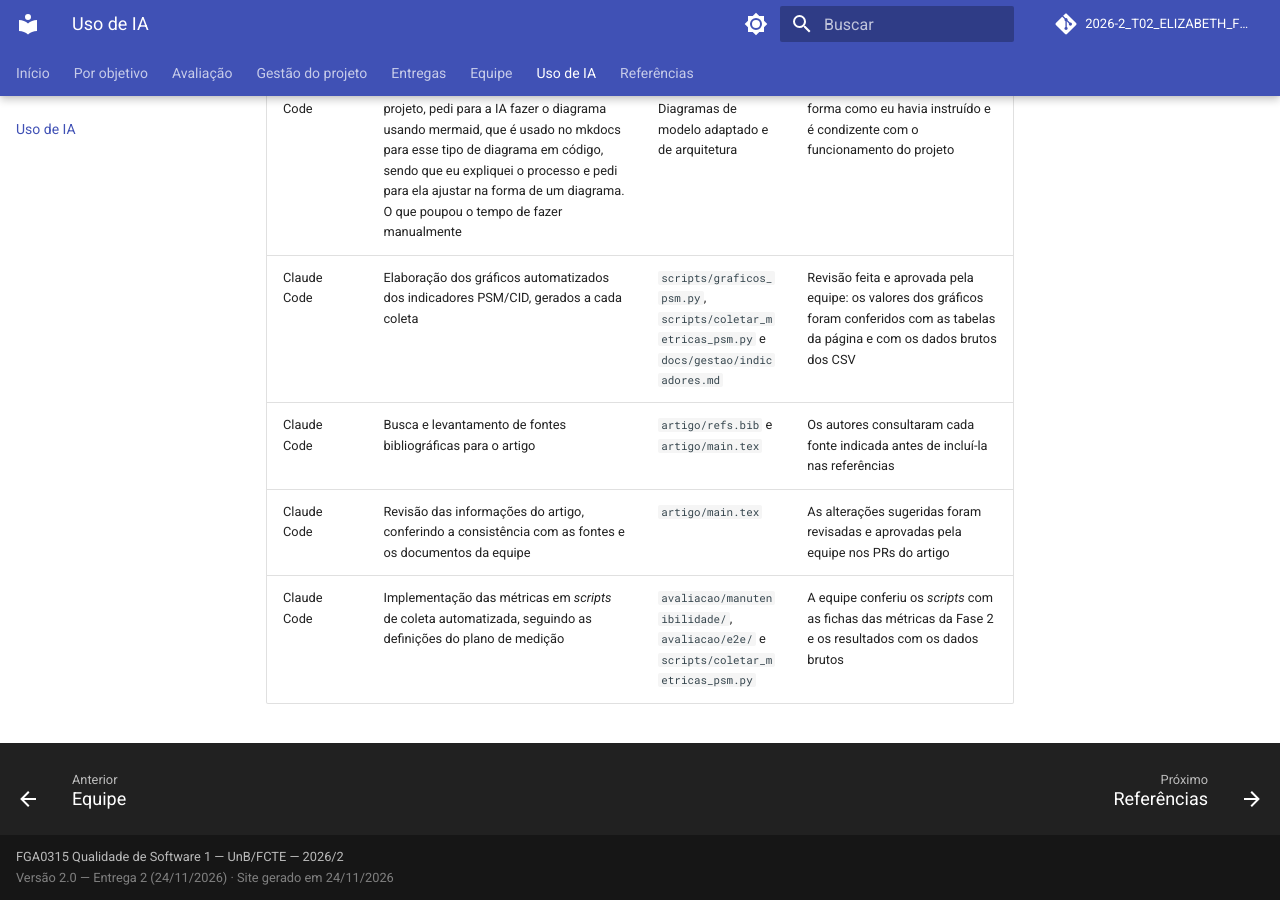
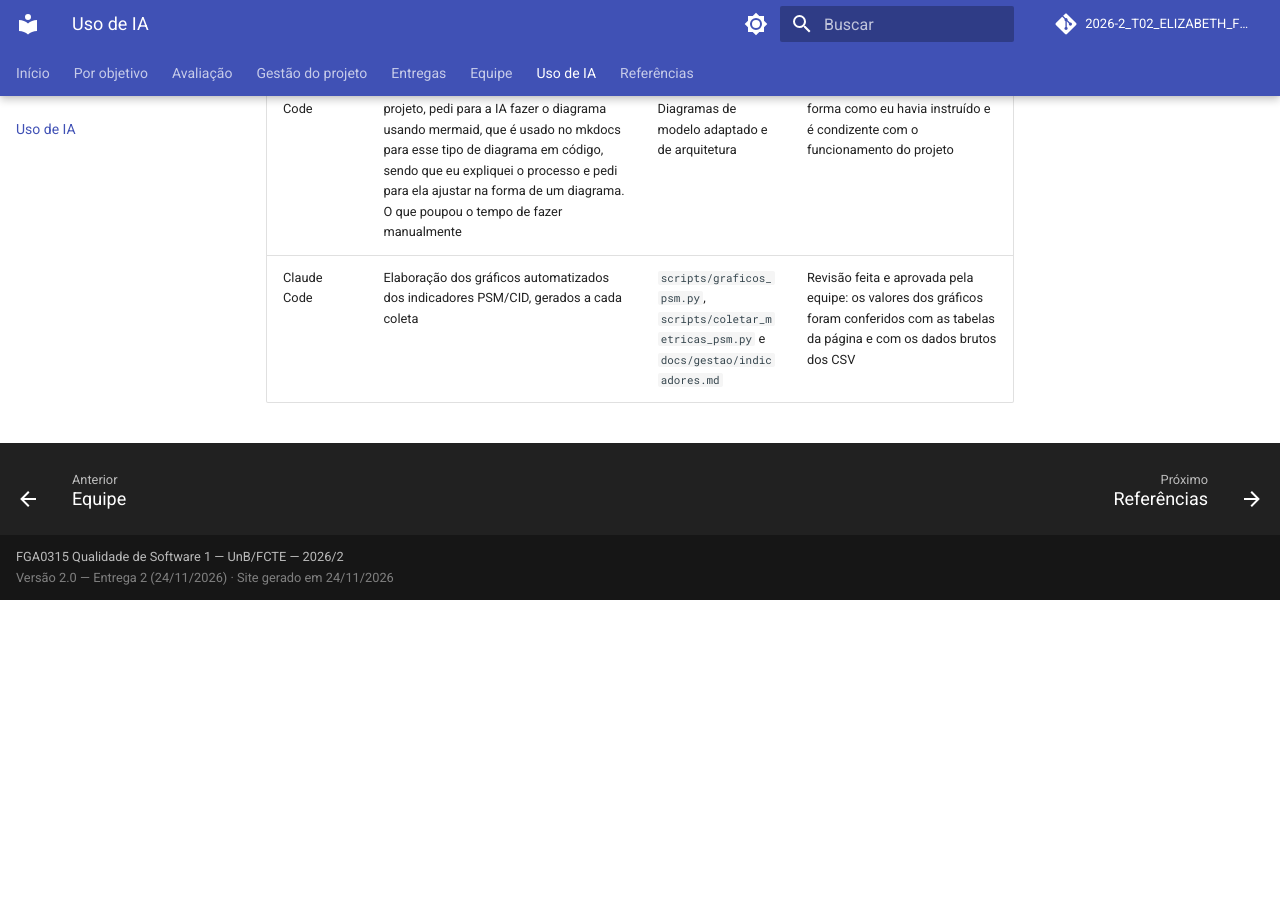
Before and after one commit to FCTE-Qualidade-de-Software-1/2026-2_T02_ELIZABETH_FRIEDMAN, an MkDocs documentation site: the page built from docs/uso-de-ia.md, in a window 1280 px wide and 900 px high, scrolled down 737 px. Built offline with MkDocs 1.6.1 and Material for MkDocs 9.7.7, drawn with Linux system fonts in a browser that asks for light colours; comment, search, counter and statistics services are not loaded; after the commit the page ends 1337 px from its top, so only the background shows below that.

Commit message:
docs: desfaz a alteração na página Uso de IA

```diff
--- a/docs/uso-de-ia.md
+++ b/docs/uso-de-ia.md
@@ -9,6 +9,3 @@
 | Claude Code | Levantamento de dados do repositório do Sua Grade UnB sobre histórico de commits para construção da tabela 1 | `docs/fase-1.md`, construção da Tabela 1 | Passei pelo histórico de commits do Sua Grade UnB e verifiquei que os dados estavam corretos |
 | Claude Code | Depois da análise de arquitetura do projeto, pedi para a IA fazer o diagrama usando mermaid, que é usado no mkdocs para esse tipo de diagrama em código, sendo que eu expliquei o processo e pedi para ela ajustar na forma de um diagrama. O que poupou o tempo de fazer manualmente | `docs/fase-1.md`, Diagramas de modelo adaptado e de arquitetura | Revisei se foi feito realmente da forma como eu havia instruído e é condizente com o funcionamento do projeto |
 | Claude Code | Elaboração dos gráficos automatizados dos indicadores PSM/CID, gerados a cada coleta | `scripts/graficos_psm.py`, `scripts/coletar_metricas_psm.py` e `docs/gestao/indicadores.md` | Revisão feita e aprovada pela equipe: os valores dos gráficos foram conferidos com as tabelas da página e com os dados brutos dos CSV |
-| Claude Code | Busca e levantamento de fontes bibliográficas para o artigo | `artigo/refs.bib` e `artigo/main.tex` | Os autores consultaram cada fonte indicada antes de incluí-la nas referências |
-| Claude Code | Revisão das informações do artigo, conferindo a consistência com as fontes e os documentos da equipe | `artigo/main.tex` | As alterações sugeridas foram revisadas e aprovadas pela equipe nos PRs do artigo |
-| Claude Code | Implementação das métricas em *scripts* de coleta automatizada, seguindo as definições do plano de medição | `avaliacao/manutenibilidade/`, `avaliacao/e2e/` e `scripts/coletar_metricas_psm.py` | A equipe conferiu os *scripts* com as fichas das métricas da Fase 2 e os resultados com os dados brutos |
```
